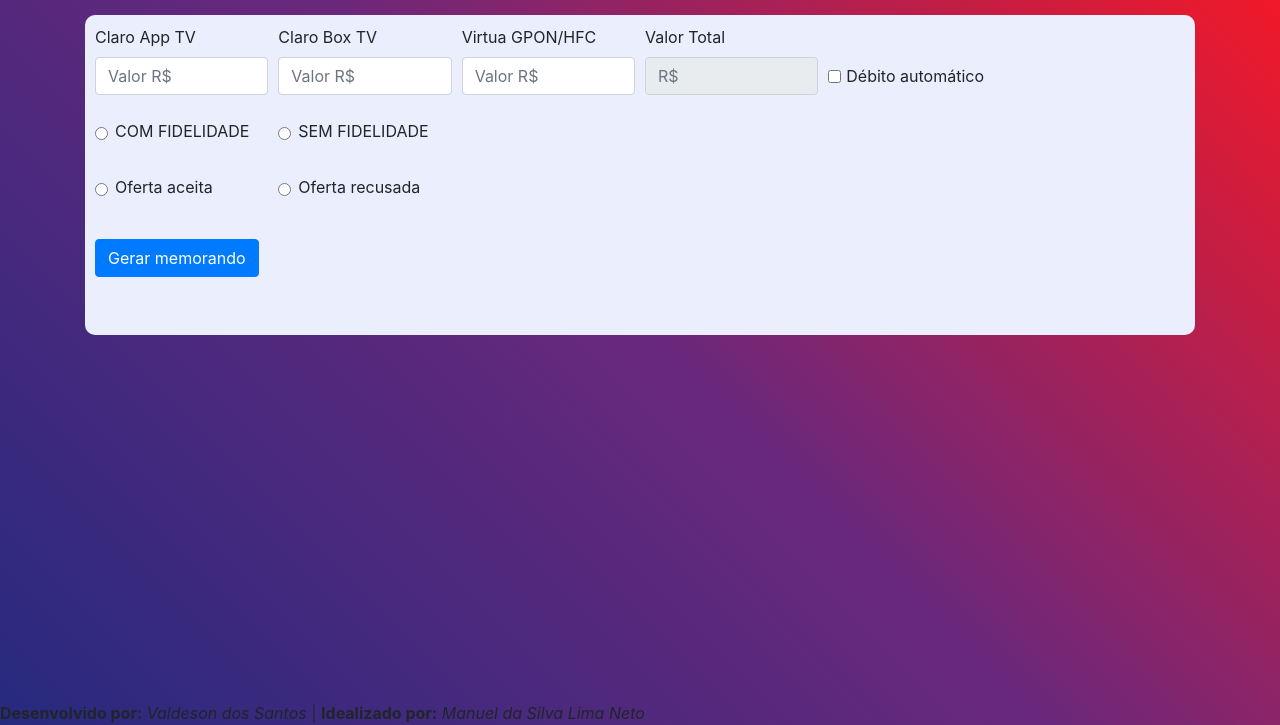
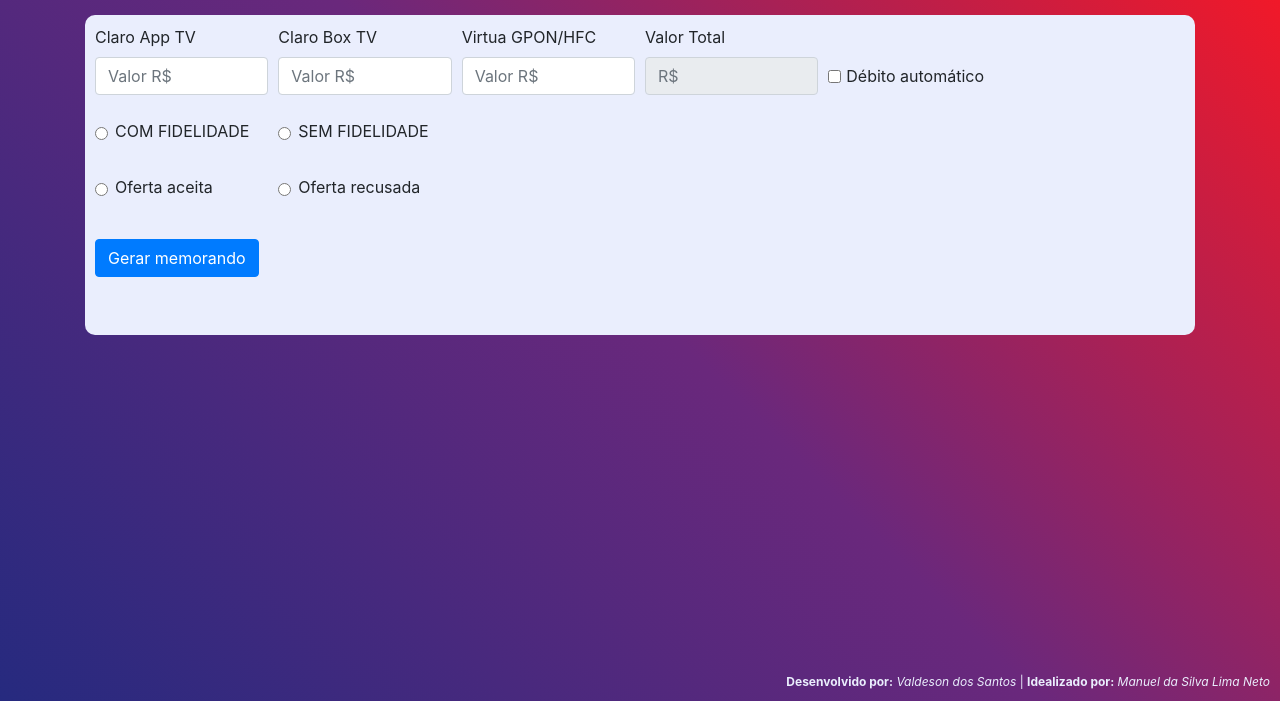
Before and after one commit to ProjetoMemorando/vendas-s2s, a plain HTML site: page index.html in a window 1280 px wide. Shown: the part 99-824 px from the top of the page. After the commit the page ends 800 px from the top, so only its background shows below. Drawn offline with nearby package versions, Linux system fonts and the light colour scheme.

Commit message:
Update index.css

```diff
--- a/index.css
+++ b/index.css
@@ -98,3 +98,11 @@
     width: 50%;
     height: 100%;
 }
+
+.footer {
+    position: absolute;
+    right: 10px;
+    bottom: 10px;
+    color: #EAEEFD;
+    font-size: 12px;
+}
```
